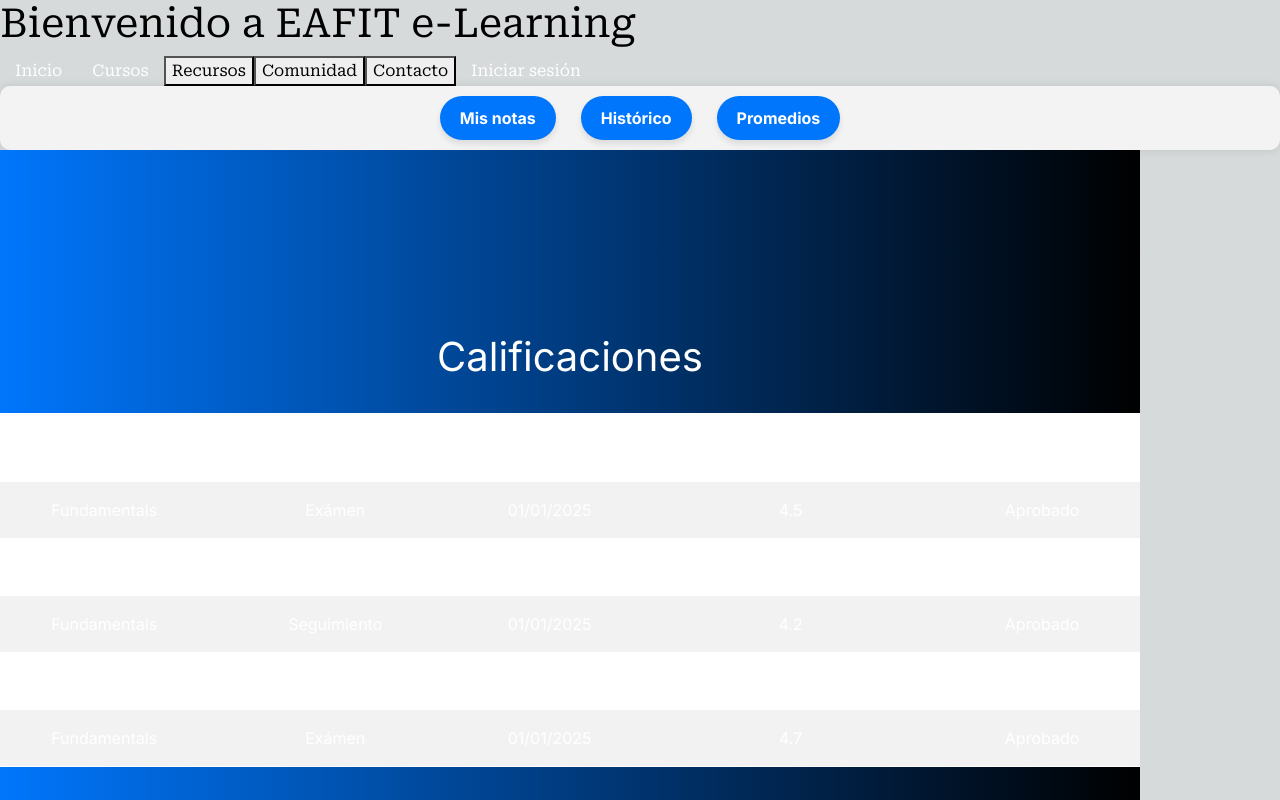
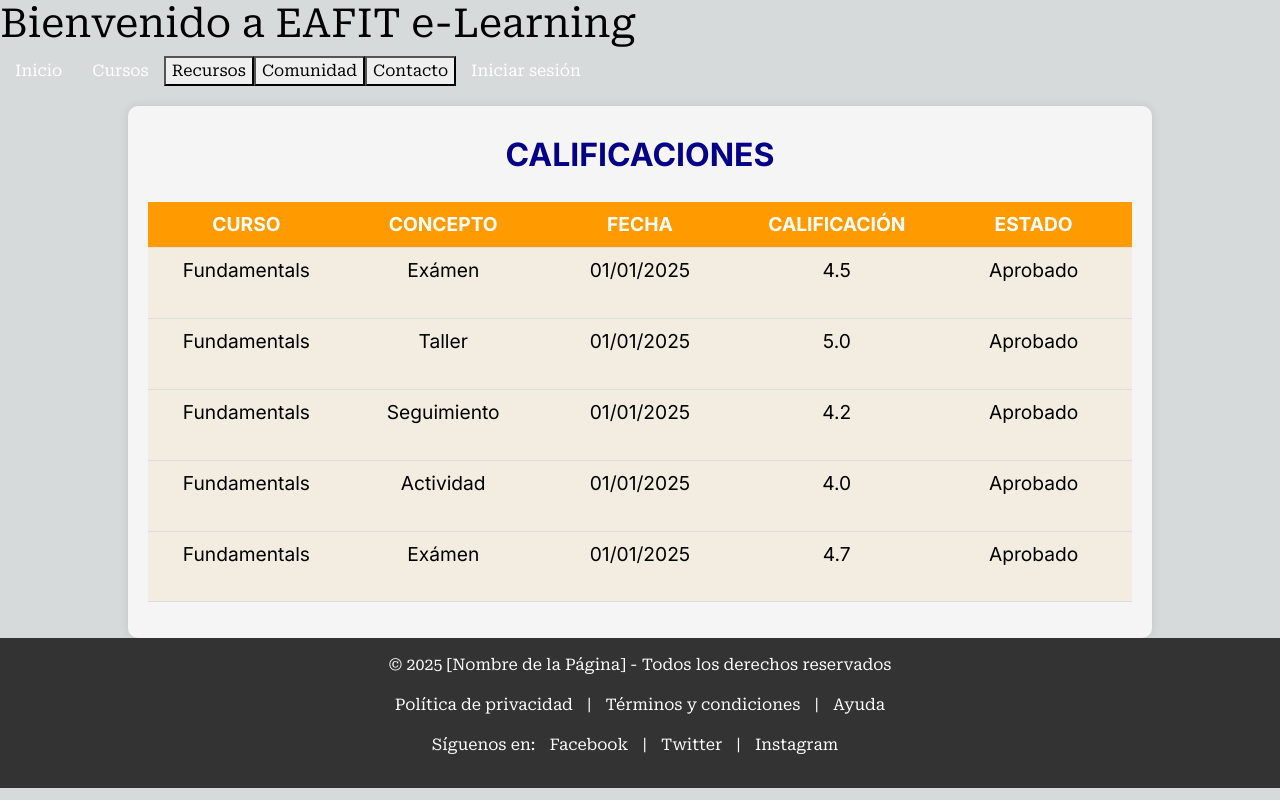
Before and after one commit to rebenew/frontendOmegaCursos, an Angular app: page /grades in a window 1280 px wide. Shown: the top 800 px of the page. Built offline with nearby package versions, Linux system fonts and the light colour scheme.

Commit message:
Arreglo sección de calificaciones

```diff
--- a/src/app/students-dashboard/grades/grades.component.html
+++ b/src/app/students-dashboard/grades/grades.component.html
@@ -1,13 +1,6 @@
-<nav class="menu-section">
-  <button class="bubble">Mis notas</button>
-  <button class="bubble">Histórico</button>
-  <button class="bubble">Promedios</button>
-</nav>
-
-
 <div class="container">
 <h1>Calificaciones</h1>
-  <table class="table table-striped">
+<table class="table">
   <thead>
   <tr>
     <th>Curso</th>
--- a/src/app/students-dashboard/grades/grades.component.scss
+++ b/src/app/students-dashboard/grades/grades.component.scss
@@ -1,84 +1,54 @@
-@import url('https://fonts.googleapis.com/css2?family=Inter:wght@400;700&display=swap');
+@import url("https://fonts.googleapis.com/css2?family=Inter:wght@400;700&display=swap");
 
-*{font-family: inter;
-  box-sizing: border-box;
-  padding: 0;
-  margin: 0;
-  overflow-x: hidden;
-}
-
-.menu-section {
+.container{
     display: flex;
-  gap: 25px;
-  padding: 10px;
-  background-color: #f2f3f2;
-  border-radius: 10px;
-  box-shadow: 0 0 10px rgba(0, 0, 0, 0.1);
-  flex-direction: row;
-  flex-wrap: wrap;
+    flex-direction: column;
     justify-content: center;
     align-items: center;
-}
-
-.bubble {
-  border: none;
-  background: #0076fc;
-  padding: 10px 20px;
-  border-radius: 30px;
-  font-size: 16px;
-  font-weight: bold;
-  cursor: pointer;
-  display: flex;
-  align-items: center;
-  box-shadow: 0 4px 6px rgba(0, 0, 0, 0.1);
-  transition: all 0.3s ease-in-out;
-  color: white;
-}
-
-.bubble:hover, .bubble.active {
-  background: #ff9b00;
-  color: white;
-  box-shadow: 0 4px 6px rgba(0, 0, 0, 0.3);
+    margin-top: 20px;
+    border-radius: 10px;
+    box-shadow: 0 0 10px 0 rgba(0, 0, 0, 0.1);
+    padding: 20px;
+    background-color: #f5f5f5;
+    width: 80%;
 }
 
 h1{
-  font-size: 2.5rem;
-  color: #ffffff;
-  margin-bottom: 1rem;
-  font-family: inter;
-}
-
-thead{
-  background: #ff9b00;
-  color: #000000;
-  font-size: 1.5em;
+    font-family: "Inter", sans-serif;
+    color: #040087;
+    font-size: 2em;
+    font-weight: bold;
+    text-align: center;
+    margin-top: 10px;
     text-transform: uppercase;
 }
 
-table{
+table
+{
     width: 100%;
     border-collapse: collapse;
-  margin-top: 1rem;
+    margin-top: 20px;
+    justify-content: center;
+    align-items: center;
+    min-height: 50vh;
+    font-size: 1.2em;
+    font-family: "inter", sans-serif;
+    table-layout: fixed;
 }
 
-th, td{
-  padding: 1rem;
+th{
+    background-color: #ff9b00;
+    color: white;
+    font-weight: bold;
+    padding: 8px;
     text-align: center;
-  border-bottom: 1px solid #ffffff;
-  color: #ffffff;
+    justify-content: center;
+    text-transform: uppercase
 }
-
-tbody tr:hover{
-  background: #516ec2;
-  color: #000000;
+td
+{
+    background-color: #f3ece0;
+    padding: 8px;
+    text-align: center;
+    border-bottom: solid 1px #ddd;
 }
-
-.container{
-  display: flex;
-  align-items: center;
-  justify-content: center;
-  flex-direction: column;
-  background: linear-gradient(90deg, #0076fc 0%, #000000 100%);
-  height: 100vh;
-  width: 100%;
-}
--- a/src/app/students-dashboard/home-student/home-student.component.html
+++ b/src/app/students-dashboard/home-student/home-student.component.html
@@ -6,7 +6,6 @@
 
 <!--MENÚ DE OPCIONES-->
 <nav class="menu-section">
-  <button class="bubble">Inicio</button>
   <button class="bubble">Mis cursos</button>
   <button [routerLink]="['/more-courses']" class="bubble">Otros cursos</button>
   <button [routerLink]="['/grades']" class="bubble">Calificaciones</button>
```
Lines whose indentation alone changed are shown as unchanged.
